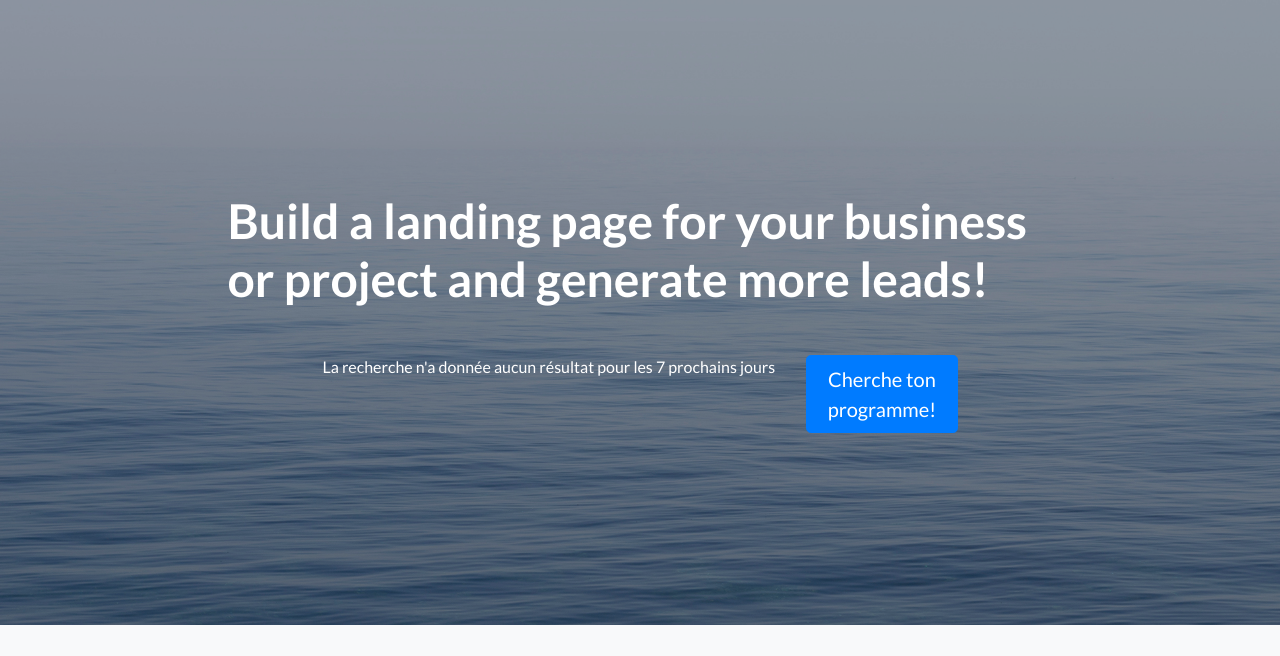
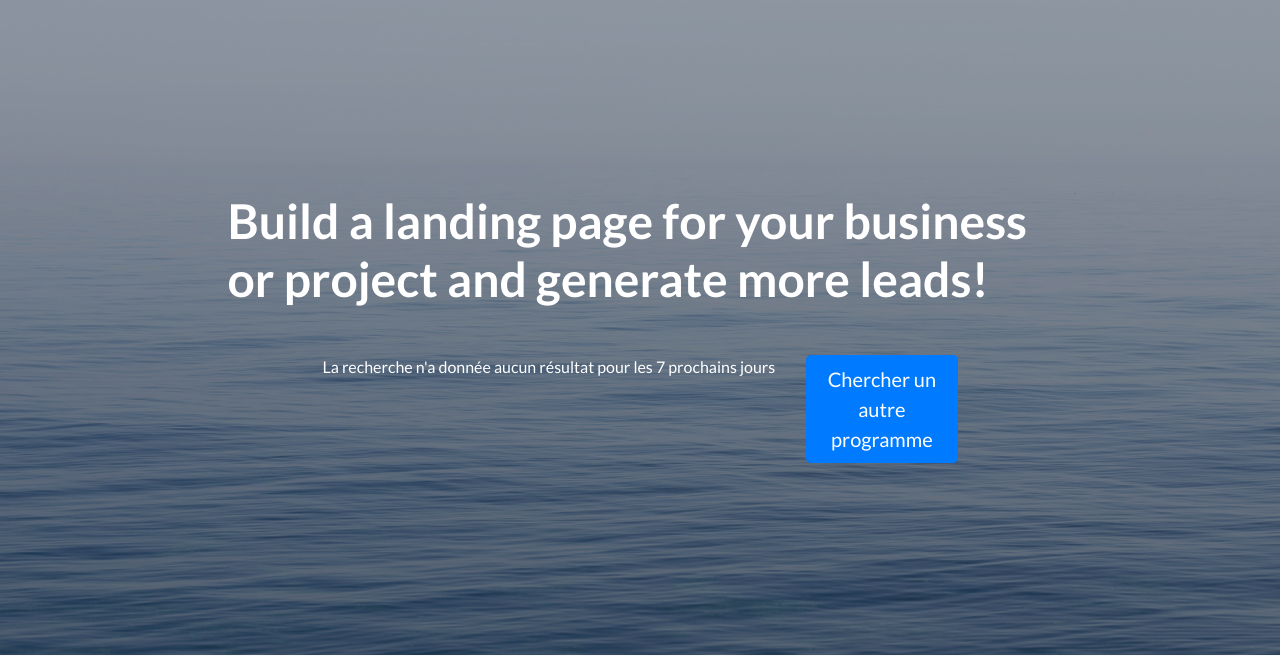
Before and after one commit to oliviernes/broadcast_alert, a Django app: template programmes/templates/programmes/results.html in a window 1280 px wide. Shown: the part 56-712 px from the top of the page. Run offline with Django 3.2, Linux system fonts and the light colour scheme; the template is opened without the code that fills it: values that come from a table or form of the project are taken from there, others are empty; some libraries are stand-ins or nearby versions.

Commit message:
Add link 'Chercher un autre programme' to results page

```diff
--- a/programmes/templates/programmes/results.html
+++ b/programmes/templates/programmes/results.html
@@ -2,7 +2,7 @@
 
 {% load static %}
 
-{% block search %}
+{% block welcome %}
 
 <div class="row">
   <div class="col-xl-9 mx-auto">
@@ -112,7 +112,7 @@
           {% endif %}
         </div>
         <div class="col-12 col-md-3">
-          <button type="submit" class="btn btn-block btn-lg btn-primary">Cherche ton programme!</button>
+          <a class="btn btn-block btn-lg btn-primary" href="{% url 'welcome' %}">Chercher un autre programme</a>
         </div>
       </div>
     </form>
```
